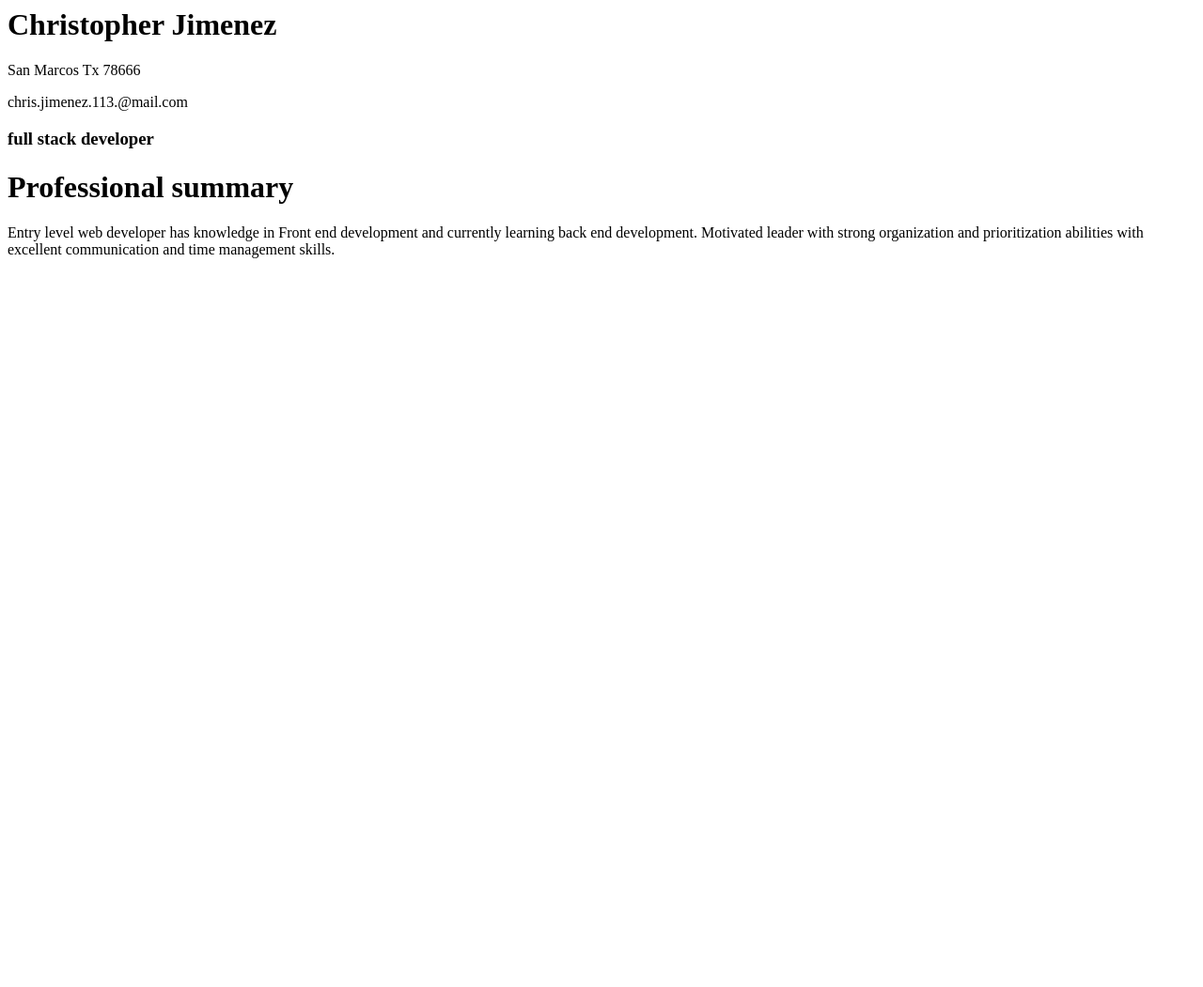
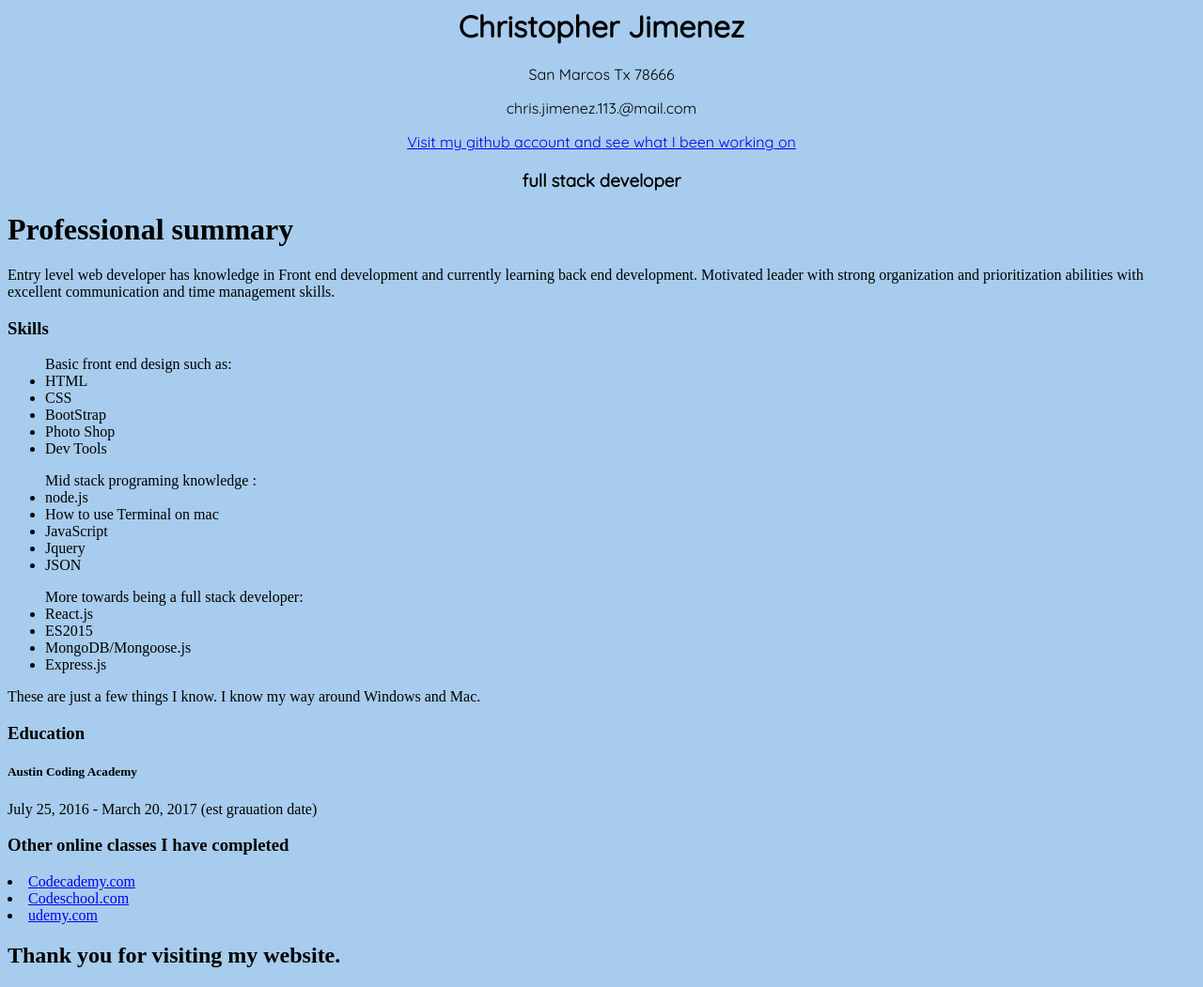
Before and after one commit to cjimenez113/1st-website-test, a plain HTML site: page index.html in a window 1280 px wide. Shown: the whole page at 94% size. Before the commit the page ends 800 px from the top, so only its background shows below. Drawn offline with Linux system fonts and the light colour scheme.

Commit message:
Update index.html

```diff
--- a/index.html
+++ b/index.html
@@ -1,18 +1,61 @@
 <!DOCTYPE>
 <html>
+
 <head>
+      <link rel="stylesheet" href="stylesheet.css" />
+      <link href="https://fonts.googleapis.com/css?family=Quicksand" rel="stylesheet">
     <title>Chris Jimenez</title>
 </head>
+
 <body>
-  <div class = "header">
+    <div class="header">
         <h1>Christopher Jimenez</h1>
         <p>San Marcos Tx 78666</p>
         <p>chris.jimenez.113.@mail.com</p>
+        <p><a href="https://github.com/cjimenez113">Visit my github account and see what I been working on</a></p>
         <h3>full stack developer</h3>
     </div>
-  <div class = "summary">
+    <div class="summary">
         <h1>Professional summary</h1>
-    <p>Entry level web developer has knowledge in Front end development and  currently learning  back end development. Motivated leader with strong organization and prioritization abilities with excellent communication and time management skills. </p>
+        <p>Entry level web developer has knowledge in Front end development and currently learning back end development. Motivated leader with strong organization and prioritization abilities with excellent communication and time management skills.</p>
+    </div>
+    <div class="skills">
+
+        <h3>Skills</h3>
+        <ul>Basic front end design such as:
+          <li>HTML</li>
+          <li>CSS</li>
+          <li>BootStrap</li>
+          <li>Photo Shop</li>
+          <li>Dev Tools</li>
+        </ul>
+        <ul> Mid stack programing knowledge :
+          <li>node.js</li>
+          <li>How to use Terminal on mac</li>
+          <li>JavaScript</li>
+          <li>Jquery</li>
+          <li>JSON</li>
+        </ul>
+        <ul> More towards being a full stack developer:
+          <li>React.js</li>
+          <li>ES2015</li>
+          <li>MongoDB/Mongoose.js</li>
+          <li>Express.js</li>
+          </ul>
+          <p>These are just a few things I know. I know my way around Windows and Mac.</p>
+    </div>
+    <div class= "Education">
+      <h3>Education</h3>
+      <h5>Austin Coding Academy</h5>
+    <p>July 25, 2016 - March 20, 2017 (est grauation date)</p>
+    <h3>Other online classes I have completed </h3>
+    <li><a href="https://www.codecademy.com">Codecademy.com</a></li>
+    <li><a href="https://www.codeschool.com">Codeschool.com</a></li>
+    <li><a href="https://www.udemy.com">udemy.com</a></li>
+    </div>
+    <div class="footer">
+      <h2>Thank you for visiting my website. </h2>
     </div>
 </body>
+
 </html>
```
Lines whose indentation alone changed are shown as unchanged.
